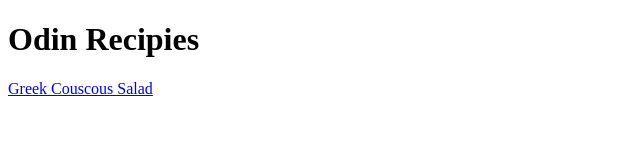
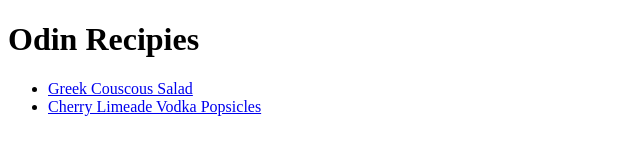
Before and after one commit to PeakyZloading/odin-recipes, a plain HTML site: page index.html in a window 1280 px wide. Shown: the whole page, without its empty margins (0-640 px from the left). Drawn offline with Linux system fonts and the light colour scheme.

Commit message:
Added basic structure of popsicles and navigation

```diff
--- a/index.html
+++ b/index.html
@@ -7,6 +7,10 @@
 </head>
 <body>
     <h1>Odin Recipies</h1>
-    <a href="./recipes/greekcouscoussalad.html">Greek Couscous Salad</a>
+    <ul>
+        <li> <a href="./recipes/greekcouscoussalad.html">Greek Couscous Salad</a></li>
+        <li> <a href="./recipes/cherrylimeadevodkapopsicles.html"> Cherry Limeade Vodka Popsicles</a></li>
+    </ul>
+
 </body>
 </html>
```
Also changed, not shown: recipes/cherrylimeadevodkapopsicles.html (added, +11 -0 lines), images/7574346_Cherry-Limeade-Vodka-Popsicles_Chef-Mo_4x3-9437badcafa94633a02afe5b433f33ee.jpg (added).
